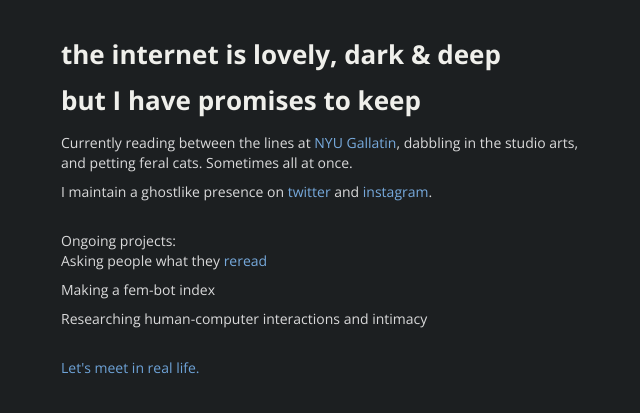
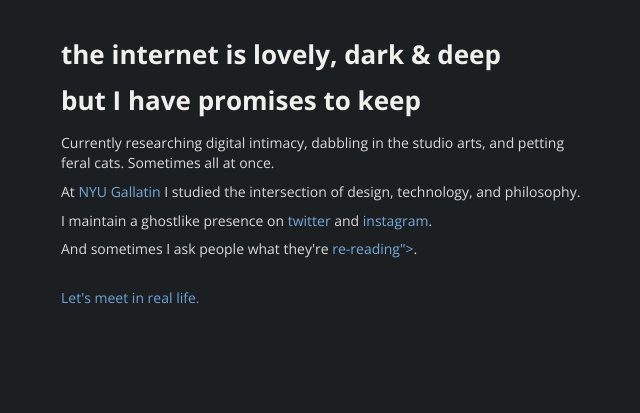
Before and after one commit to alicecai/alicecai.github.io, a Jekyll site: the page built from index.html, in a window 1280 px wide. Shown: the top 413 px of the page, without its empty margins (319-959 px from the left). Built offline with Jekyll 4.4.1, drawn with Linux system fonts in a browser that asks for light colours; Markdown is read by kramdown in place of the engine named in the settings; the list of posts is cut into pages by our own code; comment, search, counter and statistics services are not loaded.

Commit message:
index update
new bio

```diff
--- a/index.html
+++ b/index.html
@@ -4,14 +4,13 @@ title: the internet is lovely, dark & deep
 ---
 <h1>but I have promises to keep</h1>
 
-<p>Currently reading between the lines at <a href="https://gallatin.nyu.edu">NYU Gallatin</a>, dabbling in the studio arts, and petting feral cats. Sometimes all at once. </p>
+<p>Currently researching digital intimacy, dabbling in the studio arts, and petting feral cats. Sometimes all at once. </p>
+
+<p>At <a href="https://gallatin.nyu.edu">NYU Gallatin</a> I studied the intersection of design, technology, and philosophy.</p>
 
 <p>I maintain a ghostlike presence on <a href="https://twitter.com/icedcai">twitter</a> and <a href="https://instagram.com/icedcai">instagram</a>. </p>
 
-<br>Ongoing projects:</br>
-<p>Asking people what they <a href="http://rereadthis.com">reread</a></p>
-<p>Making a fem-bot index</p>
-<p>Researching human-computer interactions and intimacy</p>
+<p>And sometimes I ask people what they're <a href="http://rereadthis.com">re-reading"></a>.</p>
 
 <br><font color="6ea3d8">Let's meet in real life.</font></br>
 
```
